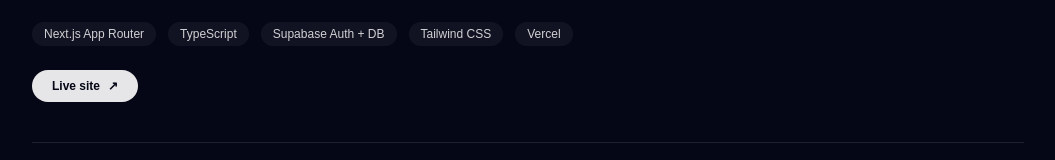
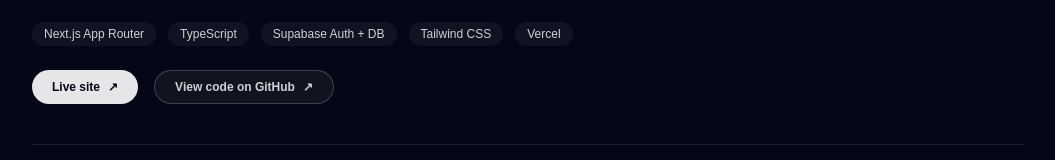
Before and after one commit to JoshHil97/Joshua-portfolio, a Next.js app: page /projects/oil-for-the-journey in a window 1280 px wide. Shown: the part 288-448 px from the top of the page, without its empty margins (112-1167 px from the left). Built offline with nearby package versions, Linux system fonts and the light colour scheme.

Commit message:
Add Oil GitHub link

```diff
--- a/app/page.tsx
+++ b/app/page.tsx
@@ -190,6 +190,15 @@
                 className="inline-flex items-center justify-center rounded-full border border-white/15 bg-white/5 px-4 py-2 text-xs font-semibold uppercase tracking-[0.16em] text-white/80 backdrop-blur-md transition hover:border-[#9AE1FF]/70 hover:text-white"
               >
                 Live site
+                <span className="ml-2">↗</span>
+              </a>
+              <a
+                href="https://github.com/JoshHil97/vbci-notes"
+                target="_blank"
+                rel="noreferrer"
+                className="inline-flex items-center justify-center rounded-full border border-white/15 bg-white/5 px-4 py-2 text-xs font-semibold uppercase tracking-[0.16em] text-white/80 backdrop-blur-md transition hover:border-[#9AE1FF]/70 hover:text-white"
+              >
+                View code
                 <span className="ml-2">↗</span>
               </a>
             </div>
@@ -479,6 +488,15 @@
                   className="inline-flex items-center text-white/70 transition hover:text-white"
                 >
                   Live site
+                  <span className="ml-1">↗</span>
+                </a>
+                <a
+                  href="https://github.com/JoshHil97/vbci-notes"
+                  target="_blank"
+                  rel="noreferrer"
+                  className="inline-flex items-center text-white/70 transition hover:text-white"
+                >
+                  View code
                   <span className="ml-1">↗</span>
                 </a>
               </div>
--- a/app/projects/oil-for-the-journey/page.tsx
+++ b/app/projects/oil-for-the-journey/page.tsx
@@ -84,6 +84,15 @@
                                 className="inline-flex items-center rounded-full bg-white/90 px-5 py-2 text-[#050716] transition hover:bg-white"
                             >
                                 Live site
+                                <span className="ml-2">↗</span>
+                            </a>
+                            <a
+                                href="https://github.com/JoshHil97/vbci-notes"
+                                target="_blank"
+                                rel="noreferrer"
+                                className="inline-flex items-center rounded-full border border-white/20 bg-white/5 px-5 py-2 text-white/80 transition hover:border-[#9AE1FF]/70 hover:text-white"
+                            >
+                                View code on GitHub
                                 <span className="ml-2">↗</span>
                             </a>
                         </div>
```
